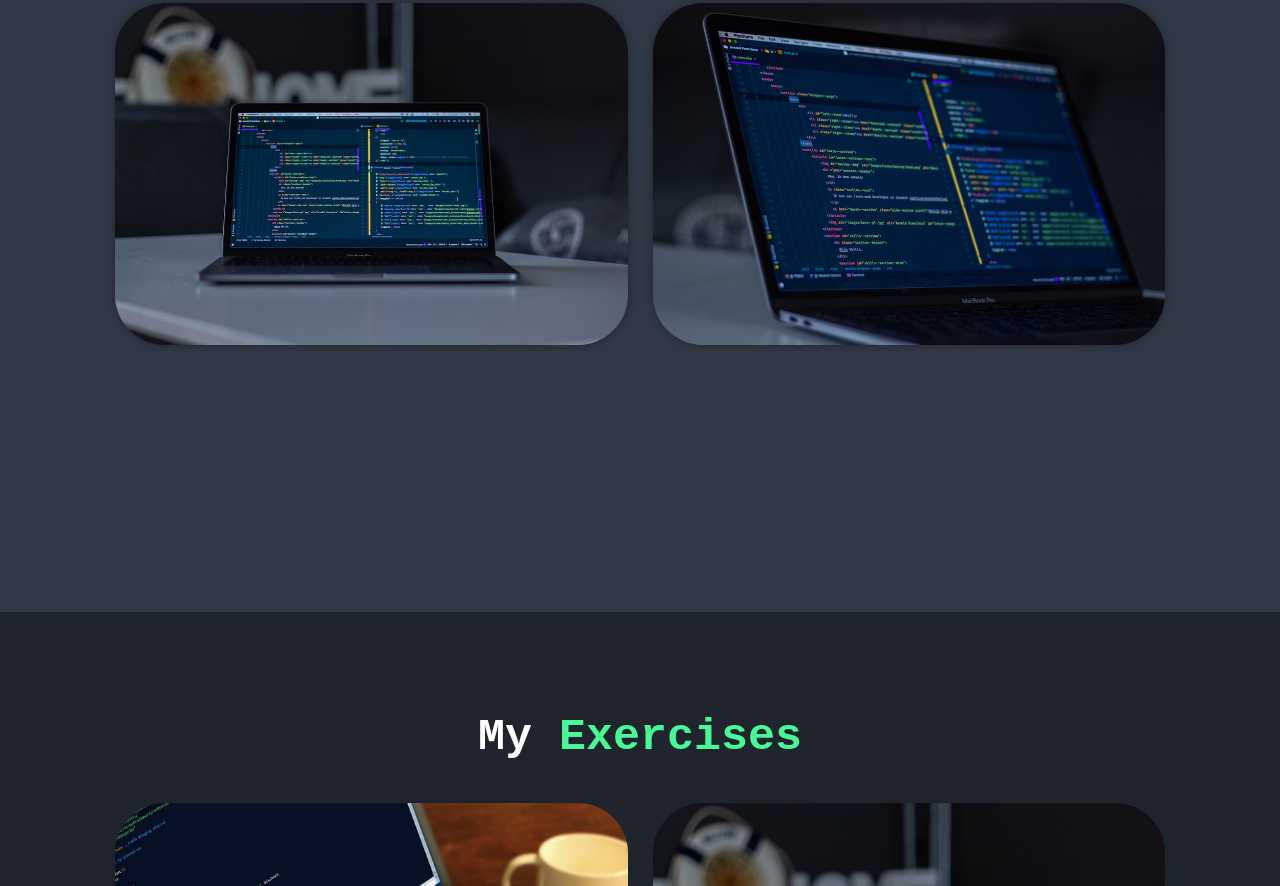
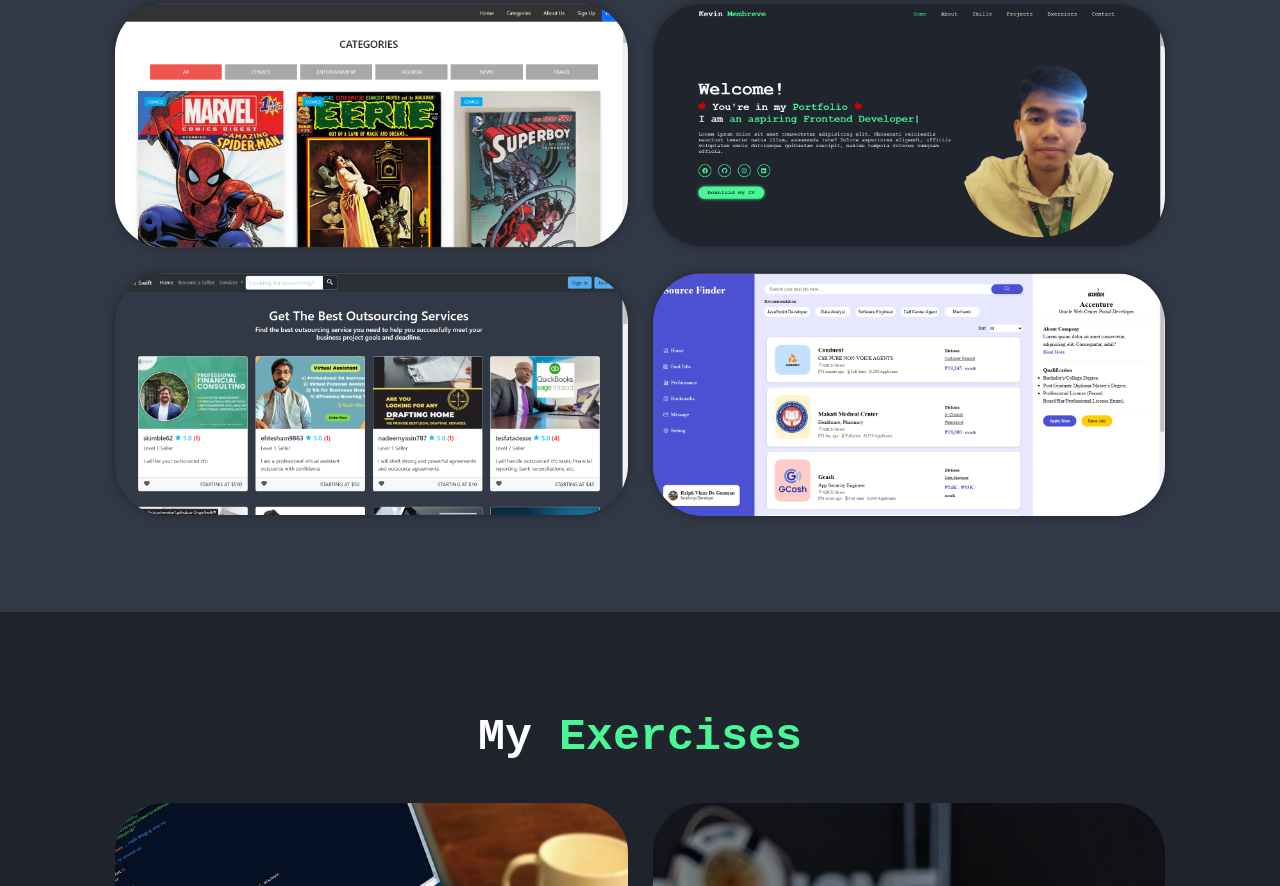
Before and after one commit to venzkie1/E-PORTFOLIO, a plain HTML site: page index.html in a window 1280 px wide. Shown: the part 2588-3474 px from the top of the page. Drawn offline with nearby package versions, Linux system fonts and the light colour scheme.

Commit message:
added more projects

```diff
--- a/css/portfolio.css
+++ b/css/portfolio.css
@@ -408,7 +408,7 @@ span{
     left: 0;
     width: 100%;
     height: 100%;
-    background: linear-gradient(rgba(0, 0, 0, .1), var(--main-color));
+    background: linear-gradient(rgba(0, 0, 0, .1), black);
     display: flex;
     justify-content: center;
     align-items: center;
--- a/index.html
+++ b/index.html
@@ -107,7 +107,7 @@
 
         <div class="project-container">
             <div class="project-box">
-                <img id="image3" src="images/proj1.jpg" alt="">
+                <img id="image3" src="images/emagazine.png" alt="">
                 <div class="project-layer">
                     <h4>Enegmatic Horizon</h4>
                     <p>Lorem ipsum dolor sit, amet consectetur adipisicing elit. Minus nihil, non distinctio architecto fugit enim quibusdam placeat accusamus rem libero.
@@ -118,11 +118,29 @@
             </div>
 
             <div class="project-box">
-                <img id="image4" src="images/proj2.jpg" alt="">
+                <img id="image4" src="images/portfolio.png" alt="">
                 <div class="project-layer">
                     <h4>Portfolio</h4>
                     <p>Lorem ipsum dolor sit, amet consectetur adipisicing elit. Minus nihil, non distinctio architecto fugit enim quibusdam placeat accusamus rem libero.</p>
                     <a href="https://github.com/venzkie1/venzkie1.github.io-E-Portfolio" target="_blank"><i class='bx bxl-github'></i></a>
+                </div>
+            </div>
+
+            <div class="project-box">
+                <img id="image4" src="images/origin.png" alt="">
+                <div class="project-layer">
+                    <h4>Origin Swift</h4>
+                    <p>Lorem ipsum dolor sit, amet consectetur adipisicing elit. Minus nihil, non distinctio architecto fugit enim quibusdam placeat accusamus rem libero.</p>
+                    <a href="https://github.com/venzkie1/venzkie1.github.io-OriginSwift" target="_blank"><i class='bx bxl-github'></i></a>
+                </div>
+            </div>
+
+            <div class="project-box">
+                <img id="image4" src="images/sourcefinder.png" alt="">
+                <div class="project-layer">
+                    <h4>Source Finder</h4>
+                    <p>Lorem ipsum dolor sit, amet consectetur adipisicing elit. Minus nihil, non distinctio architecto fugit enim quibusdam placeat accusamus rem libero.</p>
+                    <a href="https://github.com/venzkie1/venzkie1.github.io-SourceFinder" target="_blank"><i class='bx bxl-github'></i></a>
                 </div>
             </div>
         </div>
```
Also changed, not shown: images/emagazine.png (added), images/origin.png (added), images/portfolio.png (added), images/sourcefinder.png (added).
